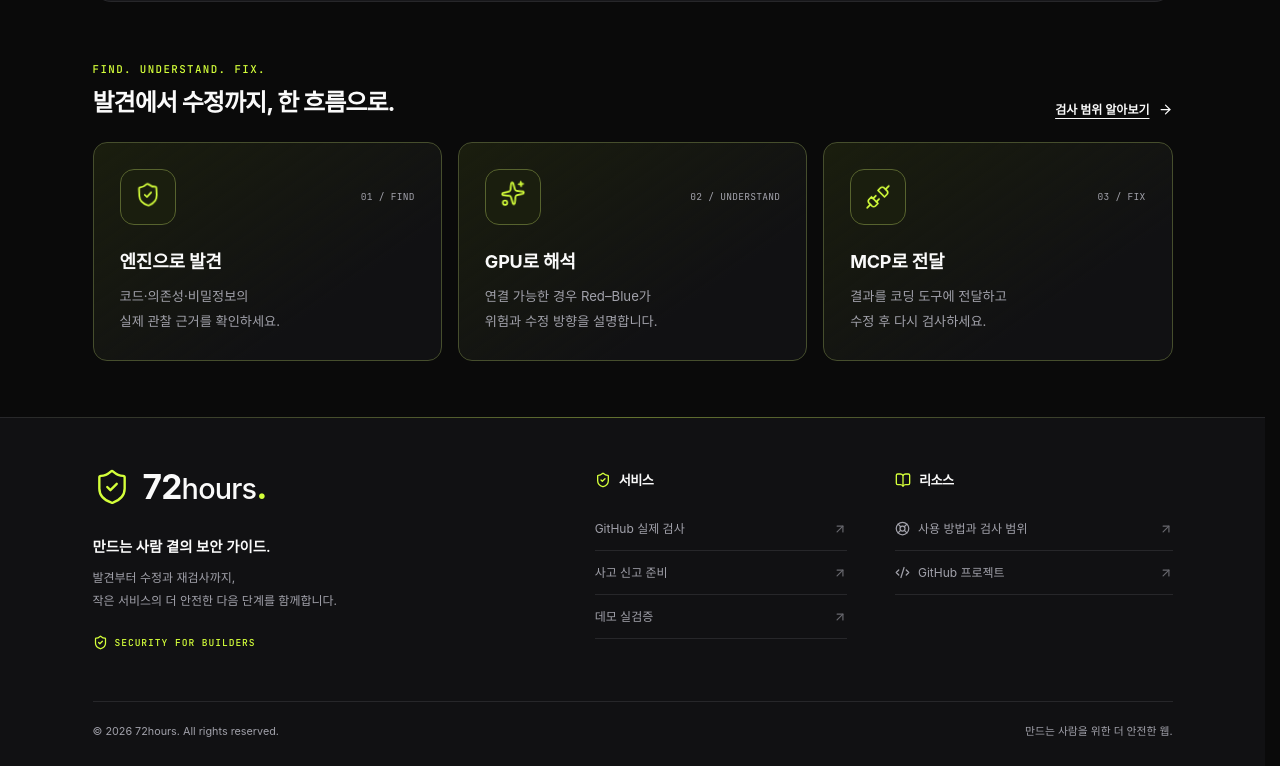
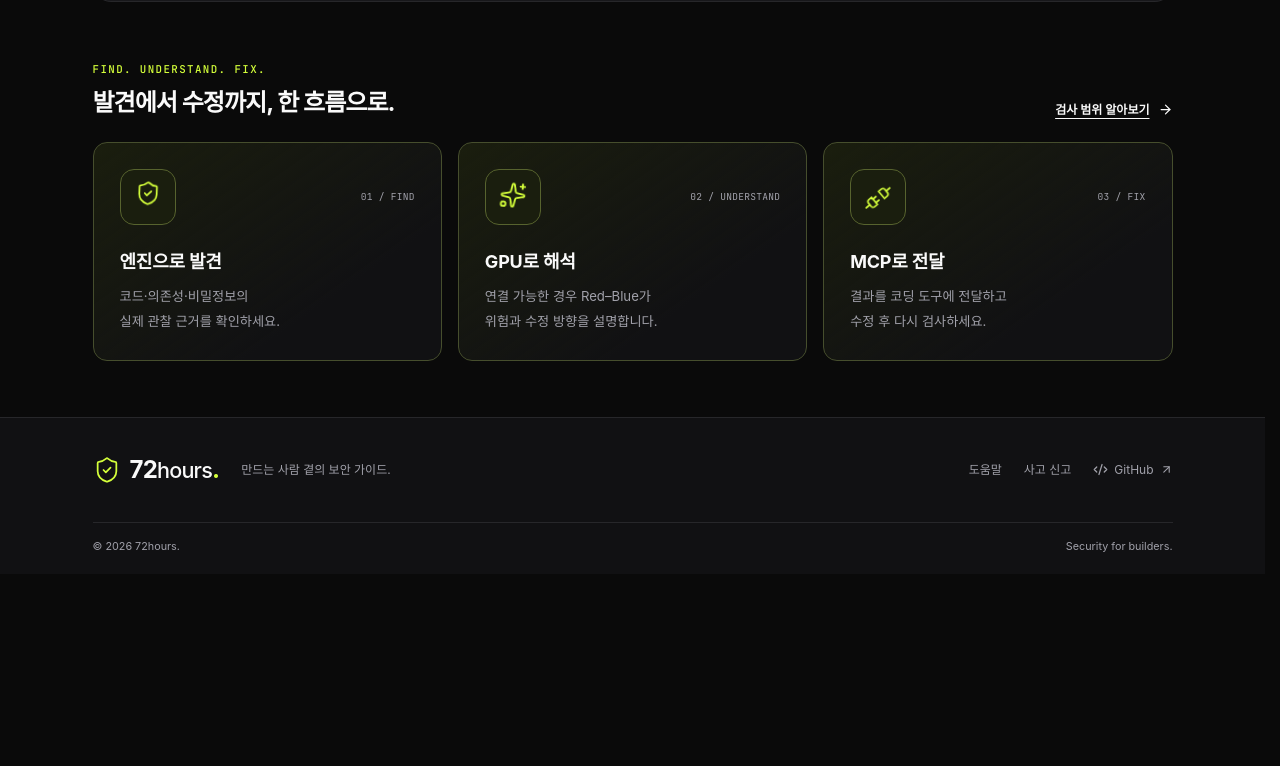
Before and after one commit to maebsy/YMCA-hackathon-2026, a Next.js app in the folder frontend/: page / in a window 1280 px wide. Shown: the part 932-1698 px from the top of the page. After the commit the page ends 1506 px from the top, so only its background shows below. Built offline with nearby package versions, Linux system fonts and the light colour scheme; a web font is replaced by a local one.

Commit message:
style(web): simplify footer and refine icon motion

```diff
--- a/frontend/src/app/brand-footer.css
+++ b/frontend/src/app/brand-footer.css
@@ -8,37 +8,33 @@
   .home-feature { min-width:0; padding:26px; border:1px solid color-mix(in srgb,var(--accent) 18%,var(--border)); border-radius:14px; background:linear-gradient(145deg,var(--accent-wash),transparent 70%),var(--surface); }
   .home-feature-top { display:flex; align-items:center; justify-content:space-between; gap:12px; margin-bottom:24px; }
   .home-feature-icon { display:inline-flex; align-items:center; justify-content:center; width:56px; height:56px; flex-shrink:0; border:1px solid color-mix(in srgb,var(--accent) 28%,var(--border)); border-radius:14px; background:var(--accent-wash); color:var(--accent); }
-  .home-feature-icon>svg { animation:feature-float 4.5s ease-in-out infinite; }
-  .home-feature:nth-child(2) .home-feature-icon>svg { animation-delay:-1.5s; }
-  .home-feature:nth-child(3) .home-feature-icon>svg { animation-delay:-3s; }
+  .home-feature-icon>svg { transform-origin:center; animation:feature-float 3.6s ease-in-out infinite; }
+  .home-feature:nth-child(2) .home-feature-icon>svg { animation:feature-spark 4.4s ease-in-out -1.4s infinite; }
+  .home-feature:nth-child(3) .home-feature-icon>svg { animation:feature-connect 4s ease-in-out -2.5s infinite; }
   .home-feature-step { font:400 .5rem/1.6 var(--mono); color:var(--muted); letter-spacing:.025em; }
   .home-feature h3 { font-size:.9375rem; font-weight:700; margin-bottom:10px; }
   .home-feature p { font-size:.6875rem; line-height:1.9; color:var(--muted); word-break:keep-all; }
-  @keyframes feature-float { 0%,100% { transform:translateY(0); } 50% { transform:translateY(-4px) rotate(-5deg); } }
+  @keyframes feature-float { 0%,100% { transform:translateY(1px) rotate(-3deg); } 50% { transform:translateY(-4px) rotate(3deg); } }
+  @keyframes feature-spark { 0%,100% { transform:scale(.96) rotate(-6deg); } 50% { transform:translateY(-2px) scale(1.07) rotate(6deg); } }
+  @keyframes feature-connect { 0%,100% { transform:translateY(1px) rotate(5deg); } 50% { transform:translateY(-3px) rotate(-5deg); } }
 
   .corporate-footer { position:relative; background:var(--surface); border-top:1px solid var(--border); }
-  .corporate-footer::before { content:""; position:absolute; top:-1px; left:0; width:100%; height:1px; background:linear-gradient(90deg,transparent,var(--accent),transparent); opacity:.35; }
-  .footer-grid { display:grid; grid-template-columns:minmax(0,1.8fr) minmax(0,1fr) minmax(0,1.1fr); gap:48px; padding-block:50px 42px; }
+  .footer-main { display:flex; align-items:center; justify-content:space-between; gap:28px; padding-block:30px; }
+  .footer-identity { display:flex; align-items:center; flex-wrap:wrap; gap:12px 22px; }
   .footer-brand-link { display:inline-flex; }
-  .corporate-footer .brand { font-size:1.75rem; gap:12px; }
-  .corporate-footer .brand-hours { font-size:1.5rem; }
-  .corporate-footer .brand>svg { width:38px; height:38px; }
-  .footer-tagline { margin-top:20px; font-size:.75rem; font-weight:600; }
-  .footer-description { margin-top:9px; color:var(--muted); font-size:.625rem; line-height:1.9; word-break:keep-all; }
-  .footer-signature { display:inline-flex; align-items:center; gap:7px; margin-top:22px; color:var(--accent); font:500 .5rem/1.6 var(--mono); letter-spacing:.1em; }
-  .footer-link-group { min-width:0; }
-  .footer-link-group h2 { display:flex; align-items:center; gap:8px; margin:3px 0 18px; font-size:.6875rem; font-weight:700; }
-  .footer-link-group h2>svg { color:var(--accent); }
-  .footer-link-group>a { display:flex; justify-content:space-between; align-items:center; gap:10px; min-height:44px; color:var(--muted); font-size:.625rem; border-bottom:1px solid var(--border); transition:color .15s; }
-  .footer-link-group>a>span { display:flex; align-items:center; gap:8px; }
-  .footer-link-group>a:hover { color:var(--accent); }
-  .footer-link-group>a>svg { flex-shrink:0; opacity:.6; }
-  .footer-bottom { display:flex; justify-content:space-between; gap:20px; padding-block:20px 25px; border-top:1px solid var(--border); color:var(--muted); font-size:.5625rem; line-height:1.8; }
+  .corporate-footer .brand { font-size:1.25rem; gap:9px; }
+  .corporate-footer .brand-hours { font-size:1.125rem; }
+  .corporate-footer .brand>svg { width:28px; height:28px; }
+  .footer-tagline { color:var(--muted); font-size:.625rem; word-break:keep-all; }
+  .footer-nav { display:flex; align-items:center; flex-wrap:wrap; gap:22px; flex-shrink:0; }
+  .footer-nav>a { display:inline-flex; align-items:center; gap:6px; min-height:44px; color:var(--muted); font-size:.625rem; transition:color .15s; }
+  .footer-nav>a:hover { color:var(--accent); }
+  .footer-bottom { display:flex; justify-content:space-between; gap:20px; padding-block:14px 18px; border-top:1px solid var(--border); color:var(--muted); font-size:.5625rem; line-height:1.8; }
   @media(max-width:900px) {
     .home-feature { padding:20px; }
     .home-feature-top { flex-wrap:wrap; gap:12px; }
     .home-feature-step { flex-basis:100%; }
-    .footer-grid { grid-template-columns:1.5fr 1fr 1.1fr; gap:24px; }
+    .footer-tagline { flex-basis:100%; }
   }
   @media(max-width:600px) {
     .home-features { margin-top:38px; }
@@ -51,11 +47,9 @@
     .home-feature-step { flex-basis:auto; }
     .home-feature h3 { font-size:.9375rem; margin-bottom:7px; }
     .home-feature p { font-size:.6875rem; }
-    .footer-grid { grid-template-columns:1fr 1fr; gap:32px 22px; padding-block:38px 30px; }
-    .footer-brand-block { grid-column:1/-1; padding-bottom:26px; border-bottom:1px solid var(--border); }
-    .footer-link-group>a { font-size:.625rem; }
-    .footer-link-group>a>span { gap:5px; }
-    .footer-bottom { flex-direction:column; gap:5px; }
+    .footer-main { align-items:flex-start; flex-direction:column; gap:15px; padding-block:26px 20px; }
+    .footer-identity { gap:12px; }
+    .footer-nav { gap:22px; }
   }
   @media(prefers-reduced-motion:reduce) { .home-feature-icon>svg { animation:none !important; } }
 }
--- a/frontend/src/components/shell.tsx
+++ b/frontend/src/components/shell.tsx
@@ -3,7 +3,7 @@
 import Link from "next/link";
 import { usePathname } from "next/navigation";
 import { useEffect, type ReactNode } from "react";
-import { ArrowUpRight, BookOpen, Code2, LifeBuoy, Moon, ShieldCheck, Sun } from "lucide-react";
+import { ArrowUpRight, Code2, Moon, ShieldCheck, Sun } from "lucide-react";
 import { useRepository } from "@/components/repository-provider";
 import { REPOSITORY_PROGRESS_PATH, REPOSITORY_RESULT_PATH } from "@/lib/repository-routes";
 
@@ -44,26 +44,18 @@ export default function Shell({ children }: { children: ReactNode }) {
     </header>
     {children}
     <footer className="site-footer corporate-footer">
-      <div className="container footer-grid">
-        <div className="footer-brand-block">
+      <div className="container footer-main">
+        <div className="footer-identity">
           <Link className="footer-brand-link" href="/" aria-label="72hours 홈으로"><Brand/></Link>
           <p className="footer-tagline">만드는 사람 곁의 보안 가이드.</p>
-          <p className="footer-description">발견부터 수정과 재검사까지,<br/>작은 서비스의 더 안전한 다음 단계를 함께합니다.</p>
-          <span className="footer-signature"><ShieldCheck size={15} aria-hidden="true"/>SECURITY FOR BUILDERS</span>
         </div>
-        <nav className="footer-link-group" aria-label="푸터 서비스">
-          <h2><ShieldCheck size={16} aria-hidden="true"/>서비스</h2>
-          <Link href={repositoryHref}>{repositoryLabel}<ArrowUpRight size={14} aria-hidden="true"/></Link>
-          <Link href="/incident">사고 신고 준비<ArrowUpRight size={14} aria-hidden="true"/></Link>
-          <Link href="/verify">데모 실검증<ArrowUpRight size={14} aria-hidden="true"/></Link>
-        </nav>
-        <nav className="footer-link-group" aria-label="푸터 리소스">
-          <h2><BookOpen size={16} aria-hidden="true"/>리소스</h2>
-          <Link href="/help"><span><LifeBuoy size={15} aria-hidden="true"/>사용 방법과 검사 범위</span><ArrowUpRight size={14} aria-hidden="true"/></Link>
-          <a href="https://github.com/maebsy/YMCA-hackathon-2026" target="_blank" rel="noopener noreferrer" aria-label="GitHub 프로젝트 (새 탭)"><span><Code2 size={15} aria-hidden="true"/>GitHub 프로젝트</span><ArrowUpRight size={14} aria-hidden="true"/></a>
+        <nav className="footer-nav" aria-label="푸터 메뉴">
+          <Link href="/help">도움말</Link>
+          <Link href="/incident">사고 신고</Link>
+          <a href="https://github.com/maebsy/YMCA-hackathon-2026" target="_blank" rel="noopener noreferrer" aria-label="GitHub 프로젝트 (새 탭)"><Code2 size={15} aria-hidden="true"/>GitHub<ArrowUpRight size={13} aria-hidden="true"/></a>
         </nav>
       </div>
-      <div className="container footer-bottom"><p>© 2026 72hours. All rights reserved.</p><p>만드는 사람을 위한 더 안전한 웹.</p></div>
+      <div className="container footer-bottom"><p>© 2026 72hours.</p><p>Security for builders.</p></div>
     </footer>
   </div>;
 }
```
